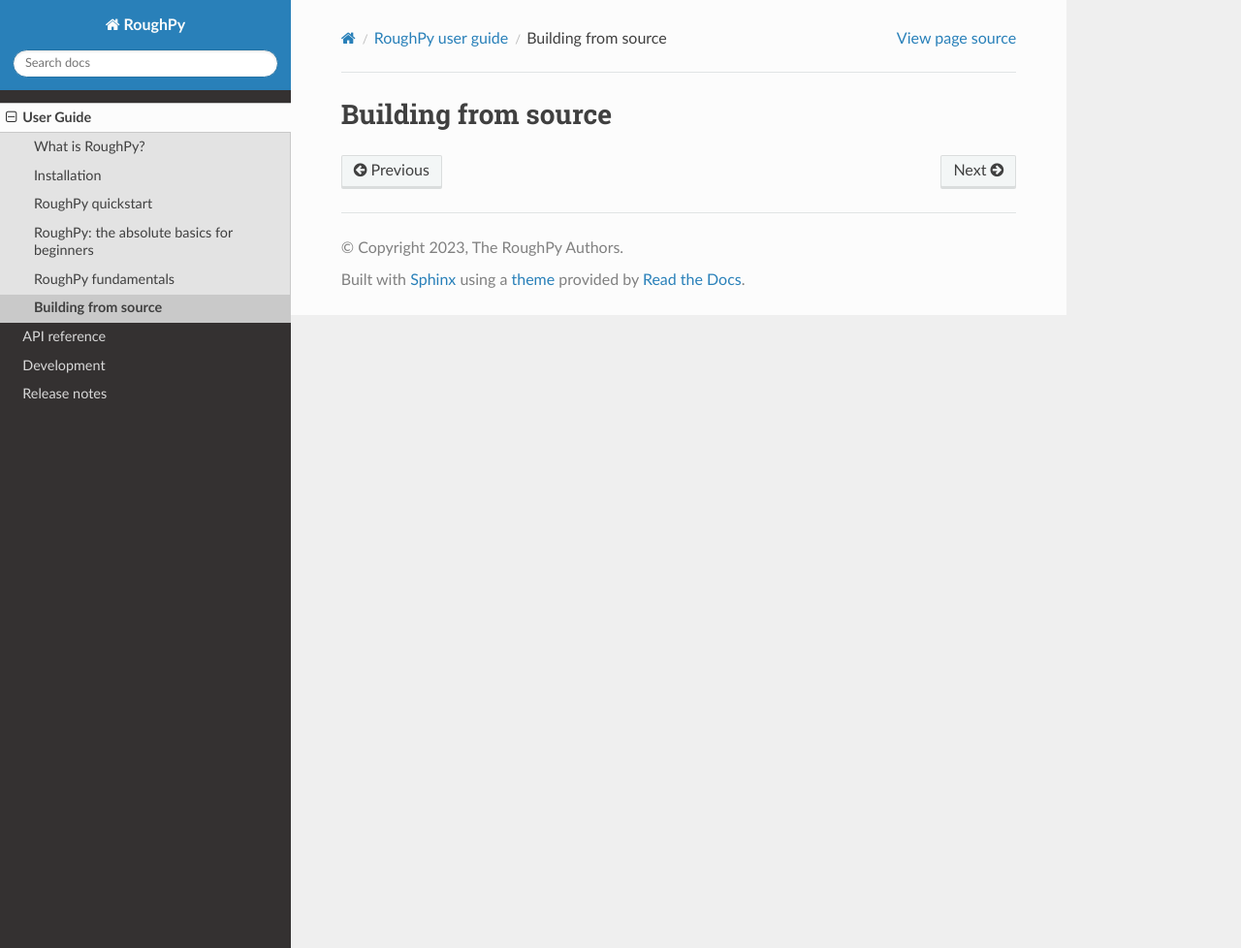
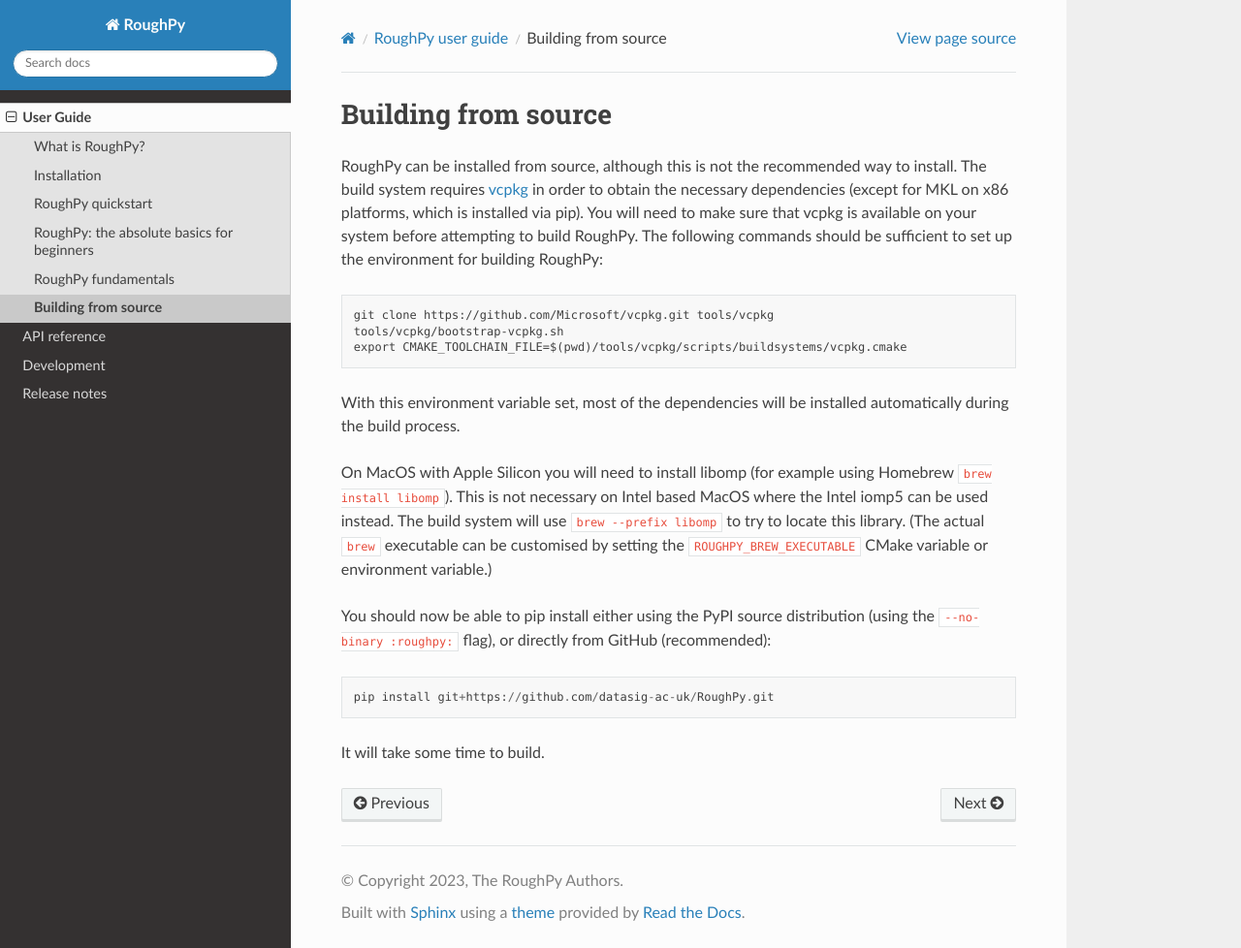
Before and after one commit to datasig-ac-uk/RoughPy, a Sphinx documentation site: the page built from docs/source/user/building.rst, in a window 1280 px wide and 978 px high. Shown: the whole window at 97% size. Built offline with Sphinx 7.4.7 and the Read the Docs theme 2.0.0, drawn with Linux system fonts in a browser that asks for light colours.

Commit message:
Adding build from source instructions

```diff
--- a/docs/source/user/building.rst
+++ b/docs/source/user/building.rst
@@ -2,3 +2,31 @@
 
 Building from source
 ====================
+
+RoughPy can be installed from source, although this is not the recommended way to install.
+The build system requires `vcpkg <https://github.com/Microsoft/vcpkg>`_ in order to obtain the necessary dependencies (except for MKL on x86 platforms, which is installed via pip).
+You will need to make sure that vcpkg is available on your system before attempting to build RoughPy.
+The following commands should be sufficient to set up the environment for building RoughPy:
+
+::
+
+    git clone https://github.com/Microsoft/vcpkg.git tools/vcpkg
+    tools/vcpkg/bootstrap-vcpkg.sh
+    export CMAKE_TOOLCHAIN_FILE=$(pwd)/tools/vcpkg/scripts/buildsystems/vcpkg.cmake
+
+With this environment variable set, most of the dependencies will be installed automatically during the build process.
+
+On MacOS with Apple Silicon you will need to install libomp (for example using Homebrew ``brew install libomp``).
+This is not necessary on Intel based MacOS where the Intel iomp5 can be used instead.
+The build system will use ``brew --prefix libomp`` to try to locate this library.
+(The actual ``brew`` executable can be customised by setting the ``ROUGHPY_BREW_EXECUTABLE`` CMake variable
+or environment variable.)
+
+You should now be able to pip install either using the PyPI source distribution (using the ``--no-binary :roughpy:``
+flag), or directly from GitHub (recommended):
+
+::
+
+    pip install git+https://github.com/datasig-ac-uk/RoughPy.git
+
+It will take some time to build.
```
